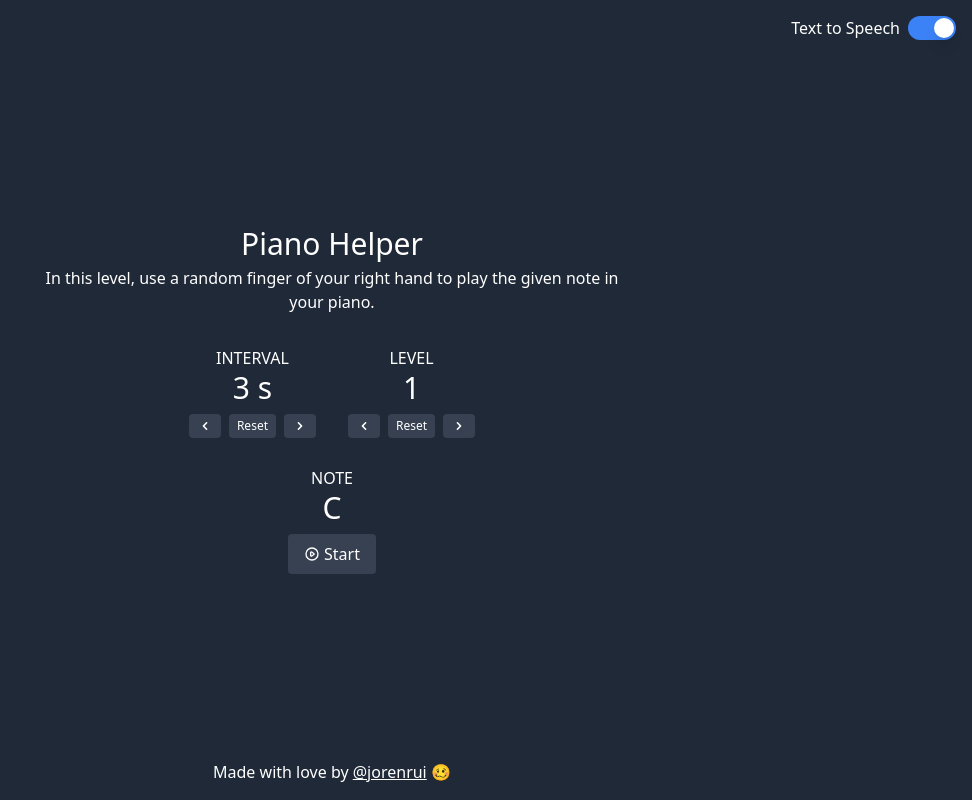
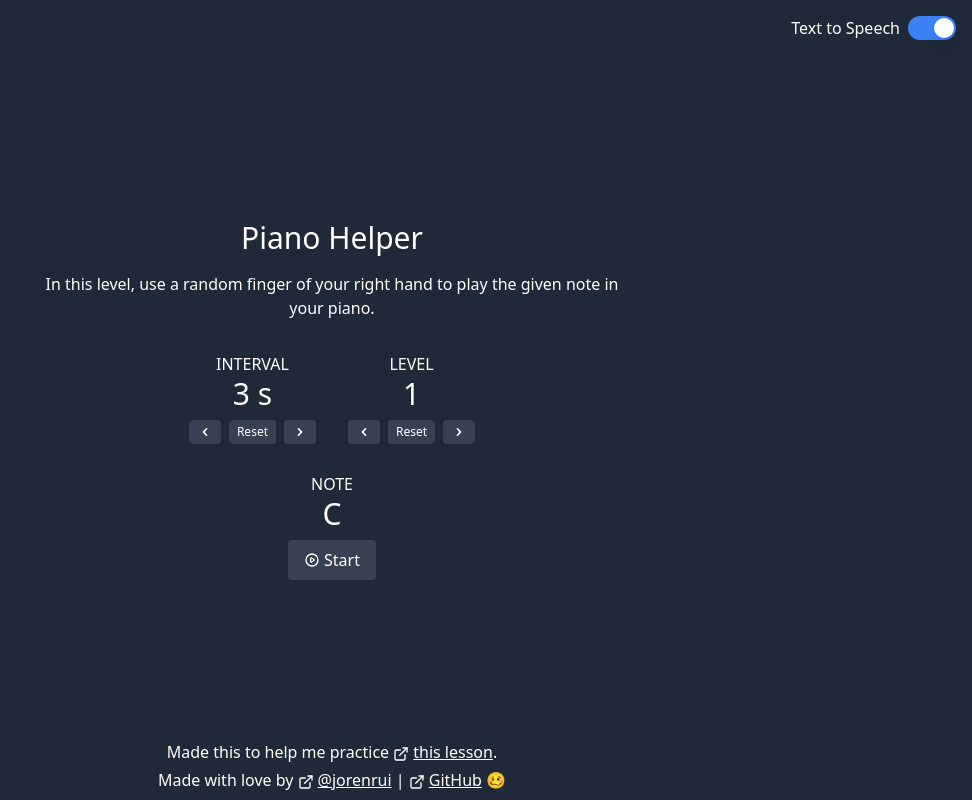
Before and after one commit to jorenrui/piano-lesson-helper, a React (Vite) app: page / in a window 1280 px wide. Shown: the whole page, without its empty margins (308-1280 px from the left). Built offline with nearby package versions, Linux system fonts and the light colour scheme.

Commit message:
feat: add github link and description

```diff
--- a/src/App.tsx
+++ b/src/App.tsx
@@ -1,9 +1,13 @@
 import { useState } from 'react';
+import { FiExternalLink } from 'react-icons/fi';
 import { Interval } from './components/Interval';
 import { Level } from './components/Level';
 import { Note } from './components/Note';
 import { SpeechSwitch } from './components/SpeechSwitch';
-import { AUTHOR_LINK, LEVEL, MIN_INTERVAL, MIN_LEVEL } from './constants';
+import {
+  LEVEL, MIN_INTERVAL, MIN_LEVEL,
+  AUTHOR_LINK, REPOSITORY_LINK, PIANO_LESSON_LINK,
+} from './constants';
 
 function App() {
   const [speechEnabled, setSpeechEnabled] = useState(true);
@@ -19,7 +23,7 @@ function App() {
       <SpeechSwitch enabled={speechEnabled} setEnabled={setSpeechEnabled} />
       <div className="p-2">
         <header className="my-2 mb-8 text-center max-w-xl">
-          <h1 className="mt-2 text-3xl font-medium text-white">Piano Helper</h1>
+          <h1 className="mt-2 mb-4 text-3xl font-medium text-white">Piano Helper</h1>
           <p className="my-1 text-base text-white">{LEVEL[level - 1]}</p>
         </header>
         <main className="my-2 mx-auto w-max text-center ">
@@ -31,7 +35,20 @@ function App() {
         </main>
       </div>
       <footer className="absolute bottom-0">
-        <p className="p-4 text-white text-center">
+        <p className="my-1 text-white text-center">
+          Made this to help me practice&nbsp;
+          <a
+            href={PIANO_LESSON_LINK}
+            target="_blank"
+            rel="noopener noreferrer"
+            className="underline hover:text-yellow-300 focus:text-yellow-300"
+          >
+            <FiExternalLink className="inline h-4 w-4 mr-1" />
+            this lesson
+          </a>
+          .
+        </p>
+        <p className="mb-2 mr-2 ml-2 mt-1 text-white text-center">
           Made with love by&nbsp;
           <a
             href={AUTHOR_LINK}
@@ -39,7 +56,18 @@ function App() {
             rel="noopener noreferrer"
             className="underline hover:text-yellow-300 focus:text-yellow-300"
           >
+            <FiExternalLink className="inline h-4 w-4 mr-1" />
             @jorenrui
+          </a>
+          &nbsp;|&nbsp;
+          <a
+            href={REPOSITORY_LINK}
+            target="_blank"
+            rel="noopener noreferrer"
+            className="underline hover:text-yellow-300 focus:text-yellow-300"
+          >
+            <FiExternalLink className="inline h-4 w-4 mr-1" />
+            GitHub
           </a>
           &nbsp;🥴
         </p>
--- a/src/constants/index.ts
+++ b/src/constants/index.ts
@@ -1,4 +1,6 @@
 export const AUTHOR_LINK = 'https://jorenrui.netlify.app/';
+export const REPOSITORY_LINK = 'https://github.com/jorenrui/piano-lesson-helper';
+export const PIANO_LESSON_LINK = 'https://www.youtube.com/watch?v=QBH6IpRkVDs';
 
 export const MIN_INTERVAL = 3000; // 3 seconds
 export const MIN_LEVEL = 1;
```
